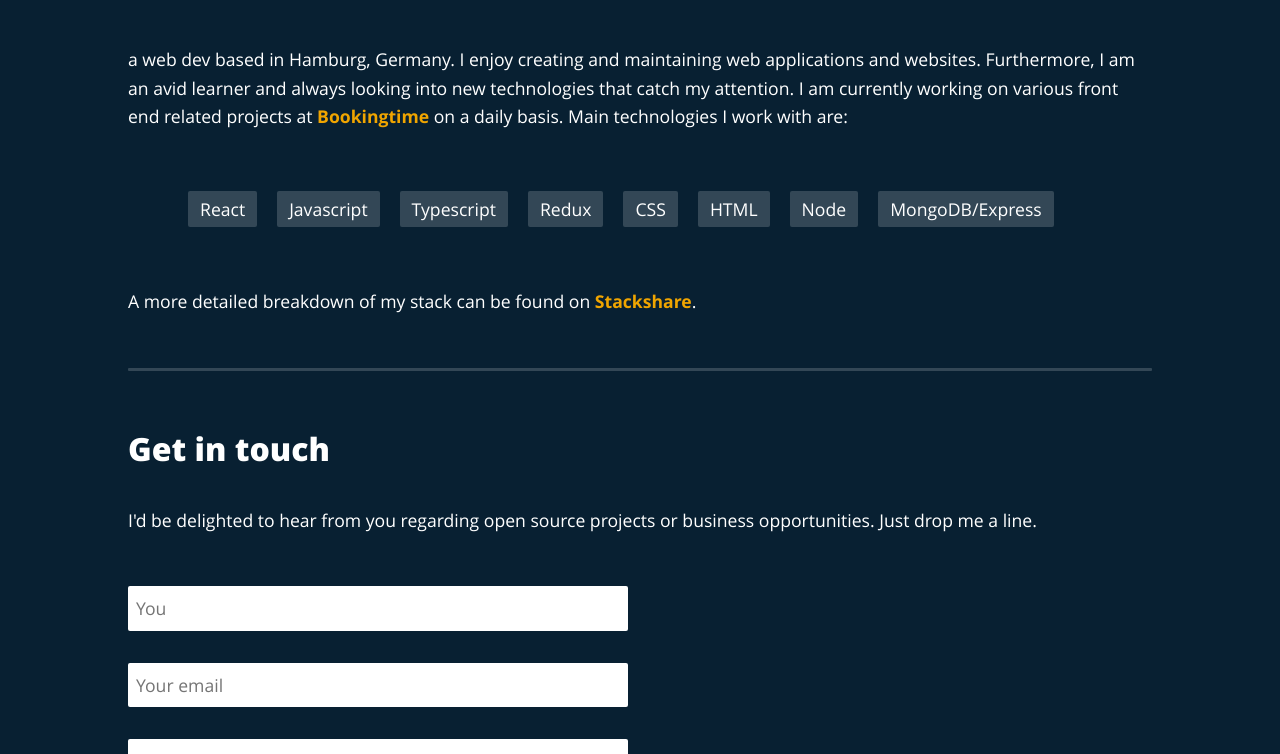
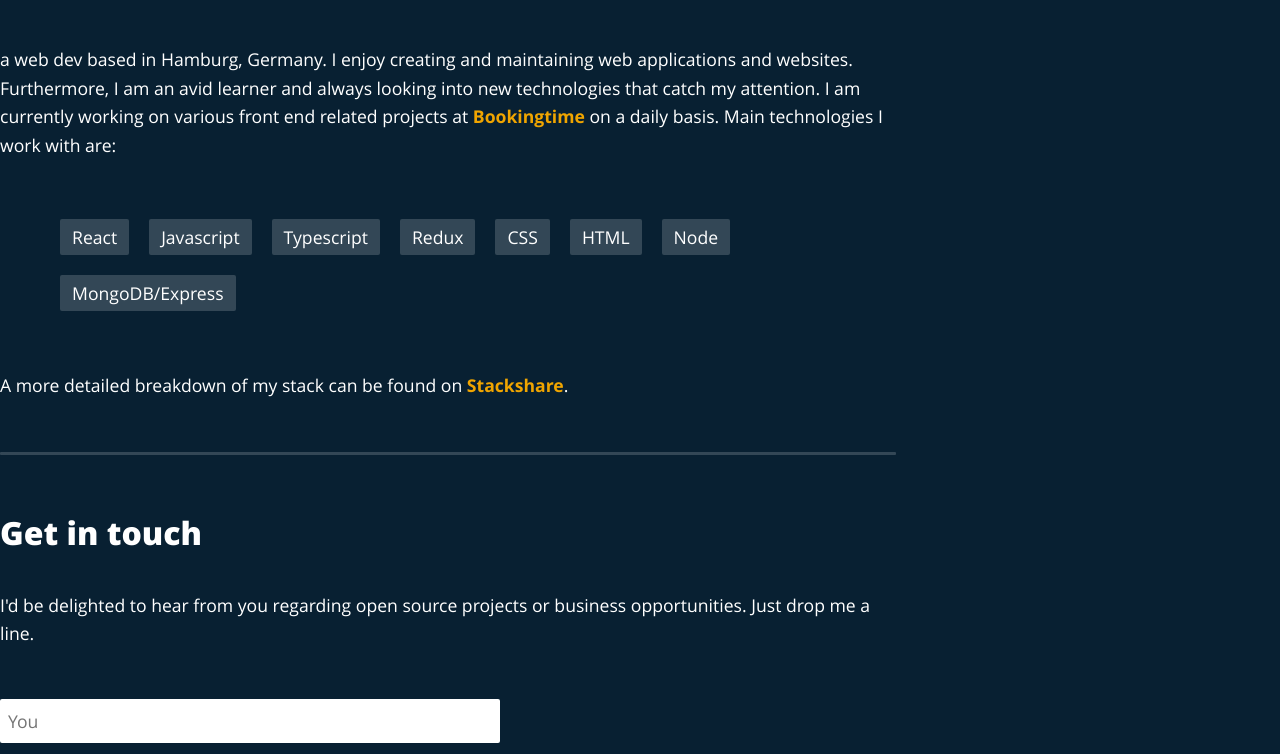
Before and after one commit to floriankuc/flowkuc-blog, a Gatsby site: page / in a window 1280 px wide. Shown: the part 279-1033 px from the top of the page. Built offline with nearby package versions, Linux system fonts and the light colour scheme; Gatsby itself is replaced by a stand-in of ours; some packages are replaced by stand-ins of ours; a small style sheet from the web is missing.

Commit message:
refactor: container

```diff
--- a/src/components/Layout.tsx
+++ b/src/components/Layout.tsx
@@ -6,24 +6,7 @@ import { mq } from "../utils/breakpoints";
 import Container from "./Container";
 import Footer from "./Footer";
 import Header from "./Header";
-/* margin: 0 auto; */
-/* width: 90%;
-      min-height: 100%;
-      ${[mq.md]} {
-        width: 80%;
-      }
-      ${[mq.lg]} {
-        width: 70%;
-      }
-      ${[mq.xl]} {
-        width: 60%;
-      }
-      ${[mq.xxl]} {
-        width: 50%;
-      }
-      ${[mq.wow]} {
-        width: 40%;
-      } */
+
 const Layout = ({
   children,
 }: PropsWithChildren<{ children: ReactNode }>): ReactElement => (
@@ -32,12 +15,12 @@ const Layout = ({
     {/* <Container> */}
     <div
       css={{
-        marginLeft: "auto",
-        marginRight: "auto",
-        width: "90vw",
-        [mq.md]: {
-          width: "80vw",
-        },
+        // marginLeft: "auto",
+        // marginRight: "auto",
+        width: "70%",
+        // [mq.md]: {
+        //   width: "80%",
+        // },
 
         // [mq.lg]: {
         //   width: "70%",
```
